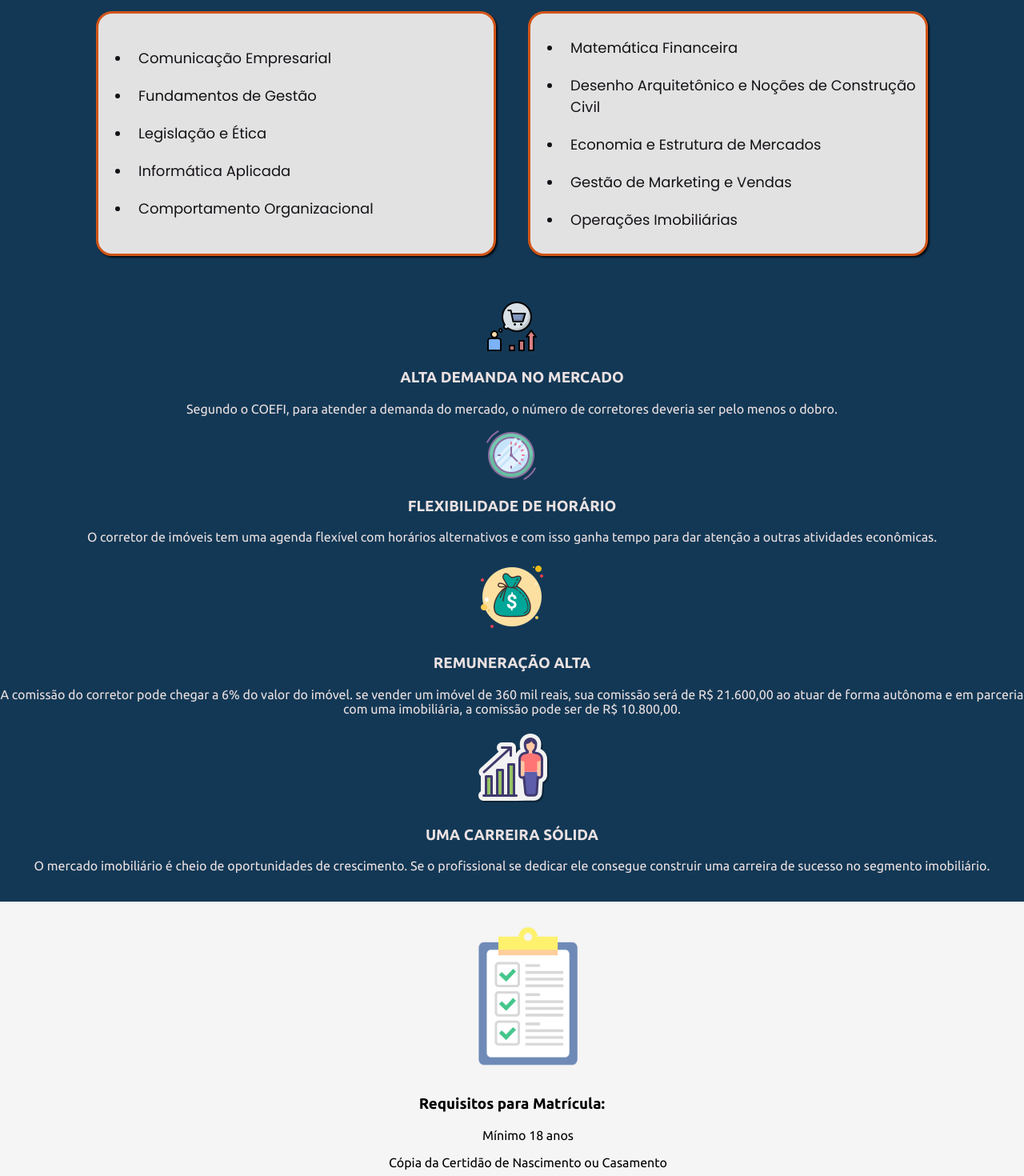
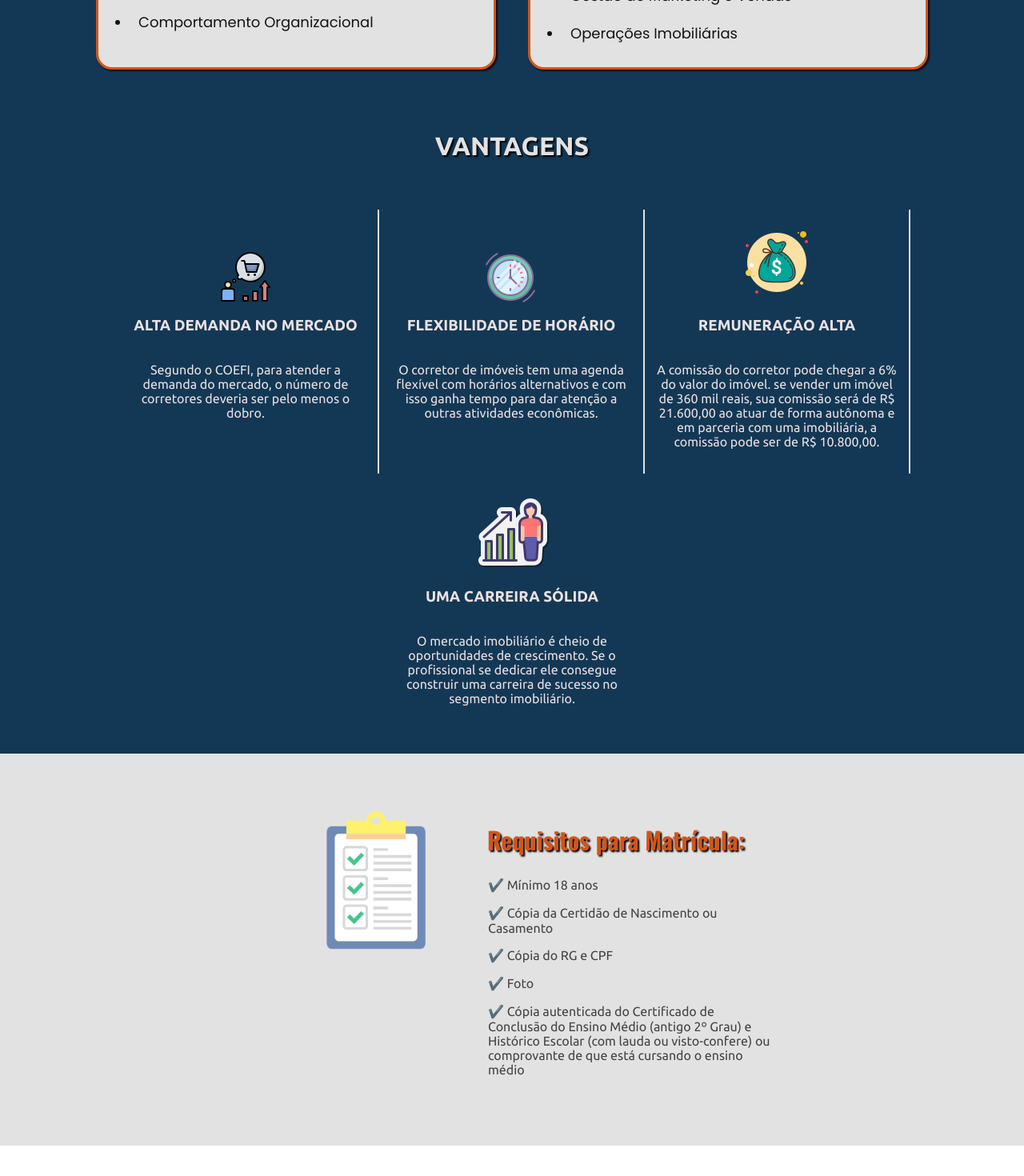
Before and after one commit to wait4theQ/rglanc, a React (Create React App) app: page / in a window 1280 px wide. Shown: the part 1100-2570 px from the top of the page at 80% size. Built offline with nearby package versions, Linux system fonts and the light colour scheme.

Commit message:
css changes

```diff
--- a/src/App.css
+++ b/src/App.css
@@ -13,6 +13,7 @@
 .navigation {
   padding: 15px;
 }
+
 .App-header {
   width: 100%;
   z-index: 1000;
@@ -24,6 +25,7 @@
   align-items: center;
   position: fixed;
 }
+
 .logos-container {
   display: flex;
   flex-direction: row;
@@ -85,7 +87,7 @@ background-color: rgba(226, 93, 26, 0.842);
   }
 
 .banner {
-  /*height:700px;*/
+  max-height:650px;
   display: flex;
   background-color: #e3e2e2;
 }
@@ -175,7 +177,6 @@ align-self: center;
 .corretor-section p {
   text-align: start;
   font-size: 15px; /* Tamanho da fonte do parágrafo */
-  margin: 20px; /* Espaçamento abaixo de cada parágrafo */
   font-family: "Poppins", sans-serif;
   font-weight: 400;
   line-height: 1.1;
@@ -191,7 +192,7 @@ align-self: center;
   text-shadow: 2px 2px 1px #133855;
 }
 .corretor-section2 {
-  margin:40px;
+  margin:20px;
   color: #817474;
 }
 
@@ -283,7 +284,7 @@ font-size: 25px;
 
 .syllabus-section h1 {
   margin:0 !important;
-  padding:30px;
+  padding-top:30px;
   text-shadow: 2px 2px 2px rgb(0, 0, 0);
   font-family: "Oswald", sans-serif;
 }
@@ -340,11 +341,79 @@ font-size: 25px;
   margin-top: 10px;
 }
 
+.vantagens-curso {
+display: flex;
+flex-wrap: wrap;
+width:  100%;
+align-items: center;
+margin:auto;
+justify-content: center;
+}
+
+.vantagens-curso h1 {
+  display: flex;
+  width:  100%;
+  color: #e3e2e2;
+  text-shadow: 2px 2px 2px rgb(0, 0, 0);
+  justify-content: center;
+  padding-bottom: 40px;
+}
+.vantagens-content {
+  display: flex;
+  flex-direction: column;
+  justify-content:  center;
+  align-items: center;
+  align-content: center;
+  align-self: center;
+  width:300px;
+  height:300px;
+  padding:15px;
+  border-right: 2px solid #e3e2e2;
+}
+.vantagens-content:last-child {
+  border-right: none;
+}
 /* ... (seu código anterior) */
 
 .testimonials-section {
   background: white;
   padding: 20px;
+}
+.vantagens-content img{
+  min-width: 50px;
+}
+
+.sobre-o-curso-section {
+  background-color: #e3e2e2;
+  width:100%;
+  padding: 10px;
+
+}
+
+.sobre-o-curso-content h2{
+  font-size:30px;
+  font-family: "Oswald", sans-serif;
+color: #d15519;
+  text-shadow: 2px 2px 2px rgb(0, 0, 0);
+
+}
+.sobre-o-curso-section img{
+  max-height:200px;
+/*padding:10px;*/
+}
+.sobre-o-curso-box {
+  display:flex;
+  width:50%;
+  margin:auto;
+  margin-top: 50px;
+  background: #e3e2e2;
+  padding-bottom: 60px;
+
+}
+
+.sobre-o-curso-info ul{
+  color: #444444;
+  text-align: start;
 }
 
 .slick-slide {
@@ -380,7 +449,11 @@ font-size: 25px;
   padding: 15px;
   text-align: center;
 }
-
+.social-media{
+  display: flex;
+flex-direction: row;
+  justify-content: center;
+}
 .Footer a {
   color: #fff;
   margin: 0 10px;
--- a/src/App.js
+++ b/src/App.js
@@ -189,44 +189,56 @@ function App () {
 						</div>
 				</div>
 				<div className="vantagens-curso" id='vantagens' style={{background: '#133855', padding: '20px 0'}}>
-						<div className="vantagens-img">
+						<h1>VANTAGENS</h1>
+
+						<div className="vantagens-content">
 								<img src={demanda} alt="vantagem 1"/>
+								<h3>ALTA DEMANDA NO MERCADO</h3>
+								<p>Segundo o COEFI, para atender a demanda do mercado, o número de corretores deveria ser pelo menos o
+										dobro.</p>
 						</div>
-						<h3>ALTA DEMANDA NO MERCADO</h3>
 						<div className="vantagens-content">
-                <div className="vantagens-info">
-                  <p>Segundo o COEFI, para atender a demanda do mercado, o número de corretores deveria ser pelo menos o dobro.</p>
-								</div>
 								<img src={time} alt='vantagem 2'/>
 								<h3>FLEXIBILIDADE DE HORÁRIO</h3>
-              <p>O corretor de imóveis tem uma agenda flexível com horários alternativos e com isso ganha tempo para dar atenção a outras atividades econômicas.</p>
+								<p>O corretor de imóveis tem uma agenda flexível com horários alternativos e com isso ganha tempo para
+										dar atenção a outras atividades econômicas.</p>
+						</div>
+						<div className="vantagens-content">
 								<img src={money} alt='vantagem 3'/>
 								<h3>REMUNERAÇÃO ALTA</h3>
-              <p>A comissão do corretor pode chegar a 6% do valor do imóvel. se vender um imóvel de 360 mil reais, sua comissão será de R$ 21.600,00 ao atuar de forma autônoma e em parceria com uma imobiliária, a comissão pode ser de R$ 10.800,00.</p>
+								<p>A comissão do corretor pode chegar a 6% do valor do imóvel. se vender um imóvel de 360 mil reais, sua
+										comissão será de R$ 21.600,00 ao atuar de forma autônoma e em parceria com uma imobiliária, a
+										comissão pode ser de R$ 10.800,00.</p>
+						</div>
+						<div className="separator"></div>
+						<div className="vantagens-content">
 								<img src={carreira} alt='vantagem 4'/>
 								<h3>UMA CARREIRA SÓLIDA</h3>
-              <p>O mercado imobiliário é cheio de oportunidades de crescimento. Se o profissional se dedicar ele consegue construir uma carreira de sucesso no segmento imobiliário.</p>
+								<p>O mercado imobiliário é cheio de oportunidades de crescimento. Se o profissional se dedicar ele
+										consegue construir uma carreira de sucesso no segmento imobiliário.</p>
 						</div>
 				</div>
 
-				<div className="sobre-o-curso-section" style={{background: '#f5f5f5', padding: '20px 0'}}>
+				<div className="sobre-o-curso-section" >
+						<div className="sobre-o-curso-box">
 						<div className="sobre-o-curso-image">
 								{/* Adicione o caminho da imagem que deseja exibir */}
-								<img src={requirements} alt="Imagem do Curso" style={{maxWidth: '100%', width: '200px'}}/>
+								<img src={requirements} alt="Imagem do Curso" />
 						</div>
-						<h3>Requisitos para Matrícula:</h3>
+
 						<div className="sobre-o-curso-content">
-
+								<h2>Requisitos para Matrícula:</h2>
 								<div className="sobre-o-curso-info">
 
 										<ul>
-												<p>Mínimo 18 anos</p>
-												<p>Cópia da Certidão de Nascimento ou Casamento</p>
-												<p>Cópia do RG e CPF</p>
-												<p>Foto</p>
-												<p>Cópia autenticada do Certificado de Conclusão do Ensino Médio (antigo 2º Grau) e Histórico
+												<p>✔️ Mínimo 18 anos</p>
+												<p>✔️ Cópia da Certidão de Nascimento ou Casamento</p>
+												<p>✔️ Cópia do RG e CPF</p>
+												<p>✔️ Foto</p>
+												<p>✔️ Cópia autenticada do Certificado de Conclusão do Ensino Médio (antigo 2º Grau) e Histórico
 														Escolar (com lauda ou visto-confere) ou comprovante de que está cursando o ensino médio</p>
 										</ul>
+								</div>
 						</div>
 						</div>
 				</div>
--- a/src/footer.js
+++ b/src/footer.js
@@ -11,7 +11,7 @@ function Footer() {
                 <a href="#vantagens">Vantagens</a>
 
             </div>
-
+     <div className="social-media">
             <div className="instagram">
                 <a
                     href="https://www.instagram.com/ritaleitecorretora/"
@@ -30,6 +30,7 @@ function Footer() {
                     <img src={require('./img/fb.png')} alt="Facebook"/>
                 </a>
             </div>
+     </div>
             <div className="direitos">
                 Todos os direitos reservados &copy;RG Lançamentos 2024- CNPJ: 43.485.966/0001-79
             </div>
@@ -37,6 +38,7 @@ function Footer() {
             <div className="CreatedBy">
             Desenvolvido por:  <a href="/public" target="_blank"></a>
             </div>
+
         </footer>);
 }
 
```
Lines whose indentation alone changed are shown as unchanged.
